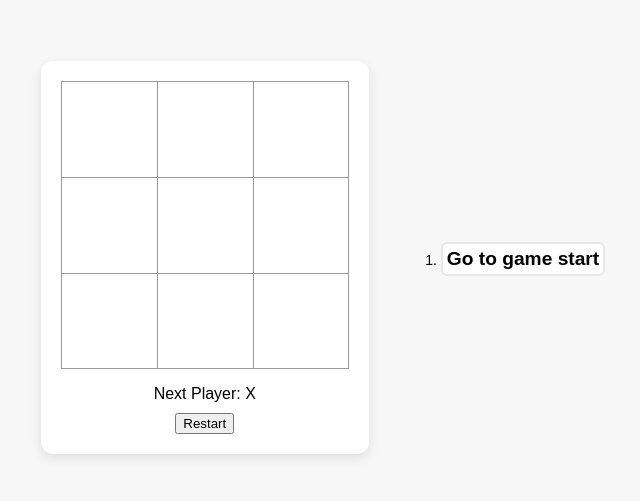
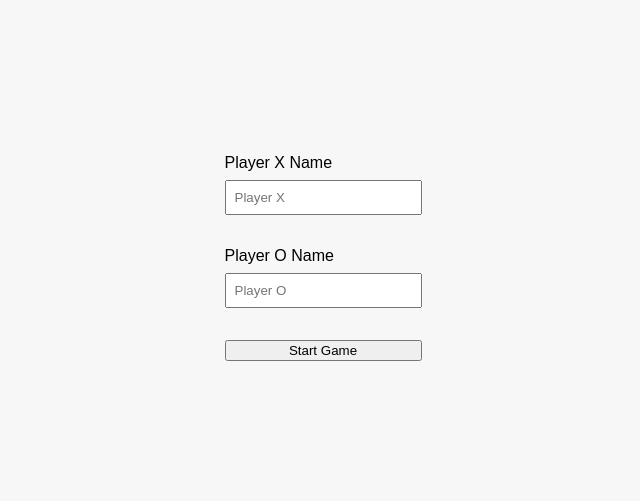
Before and after one commit to ArchitAdh/tic-tac-toe-react, a React (Create React App) app: page / in a window 1280 px wide. Shown: the part 151-652 px from the top of the page, without its empty margins (317-957 px from the left). Built offline with nearby package versions, Linux system fonts and the light colour scheme.

Commit message:
feat: add player name inputs and game start validation

```diff
--- a/src/App.js
+++ b/src/App.js
@@ -2,6 +2,12 @@ import { useState } from "react";
 import Board from "./components/Board";
 import { calculateWinner } from "./utils/gameHelpers";
 const Game = () => {
+  const [gameStarted, setGameStarted] = useState(false);
+
+  // players name
+  const [playerX, setPlayerX] = useState("");
+  const [playerO, setPlayerO] = useState("");
+
   const [history, setHistory] = useState([Array(9).fill(null)]);
   const [currentMove, setCurrentMove] = useState(0);
   const xIsNext = currentMove % 2 === 0;
@@ -9,8 +15,8 @@ const Game = () => {
   const result = calculateWinner(currentSquares);
   const winner = result?.winner;
   const status = winner
-    ? `Winner: ${winner}`
-    : `Next Player: ${xIsNext ? "X" : "O"}`;
+    ? `Winner: ${winner === "X" ? playerX : playerO}`
+    : `Next Player: ${xIsNext ? playerX : playerO}`;
 
   function handlePlay(nextSquares) {
     const nextHistory = [...history.slice(0, currentMove + 1), nextSquares];
@@ -23,6 +29,15 @@ const Game = () => {
   function jumpTo(nextMove) {
     setCurrentMove(nextMove);
   }
+
+  //handle game start flag
+  const handleStartGame = () => {
+    if (playerO.trim() && playerX.trim()) {
+      setGameStarted(true);
+    } else {
+      alert("Please Enter Names for both players");
+    }
+  };
 
   // reset game
   const handleReset = () => {
@@ -50,6 +65,38 @@ const Game = () => {
 
   return (
     <div className="game-container">
+      <div className="name-inputs">
+        <div className="playerX">
+          <label htmlFor="playerX">Player X Name</label>
+          <input
+            type="text"
+            value={playerX}
+            onChange={(e) => setPlayerX(e.target.value)}
+            placeholder="Player X"
+          />
+        </div>
+        <div className="playerO">
+          <label htmlFor="playerO">Player O Name</label>
+          <input
+            type="text"
+            value={playerO}
+            onChange={(e) => setPlayerO(e.target.value)}
+            placeholder="Player O"
+          />
+        </div>
+
+        {!gameStarted ? (
+          <button onClick={handleStartGame}>Start Game</button>
+        ) : (
+          <div className="game-controls">
+            <p className="status">{status}</p>
+            <button onClick={handleReset}>Restart</button>
+          </div>
+        )}
+      </div>
+      {gameStarted && (
+        <>
+          {" "}
           <div className="game-main">
             <div className="game-board">
               <Board
@@ -58,14 +105,12 @@ const Game = () => {
                 onPlay={handlePlay}
               />
             </div>
-        <div className="game-controls">
-          <p className="status">{status}</p>
-          <button onClick={handleReset}>Restart</button>
-        </div>
           </div>
           <div className="game-info">
             <ol>{moves}</ol>
           </div>
+        </>
+      )}
     </div>
   );
 };
--- a/src/styles.css
+++ b/src/styles.css
@@ -51,6 +51,19 @@ body {
   gap: 2rem;
   /* background-color: red; */
 }
+
+.name-inputs {
+  display: flex;
+  flex-direction: column;
+  gap: 2rem;
+}
+
+.name-inputs input {
+  display: block;
+  padding: 0.5rem;
+  margin-top: 0.5rem;
+}
+
 .game-main {
   background: white;
   padding: 20px;
@@ -64,7 +77,6 @@ body {
 }
 
 .game-controls {
-  margin-top: 1rem;
   text-align: center;
   flex-wrap: wrap;
 }
```
Lines whose indentation alone changed are shown as unchanged.
